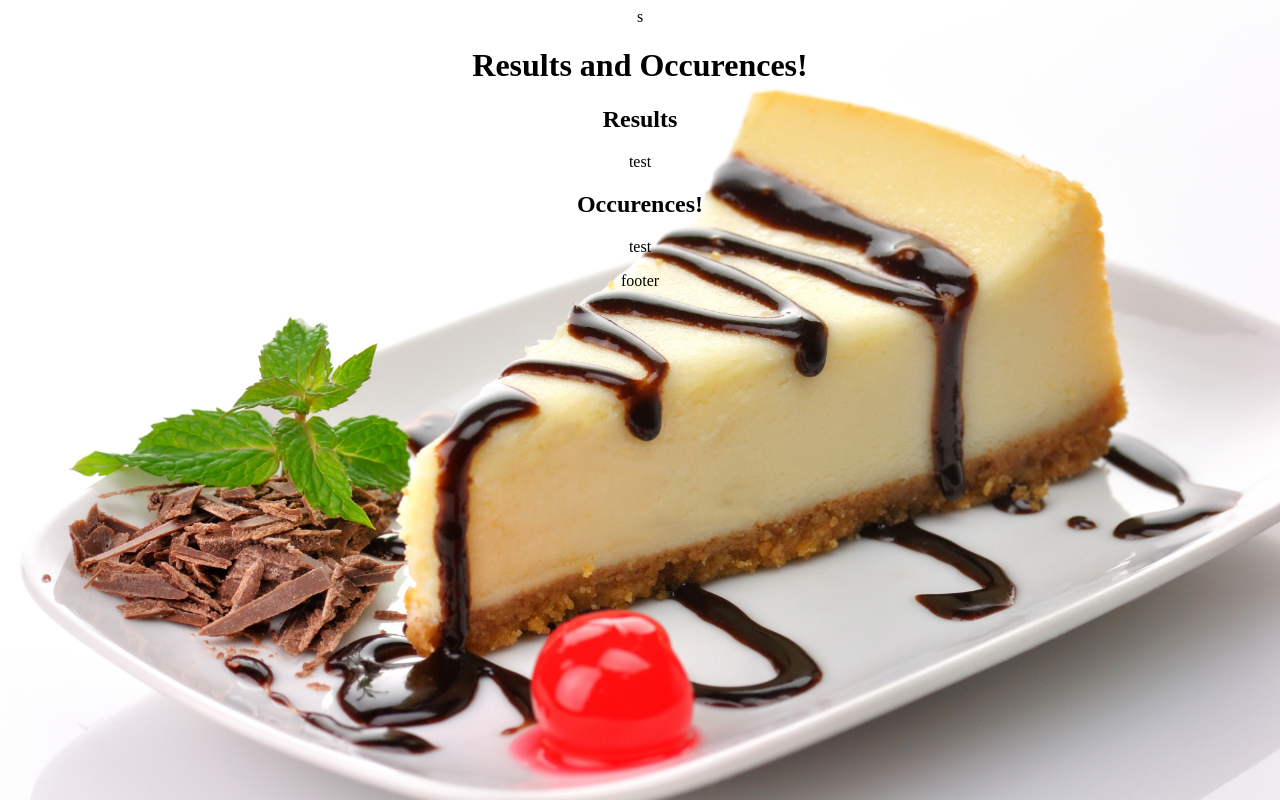
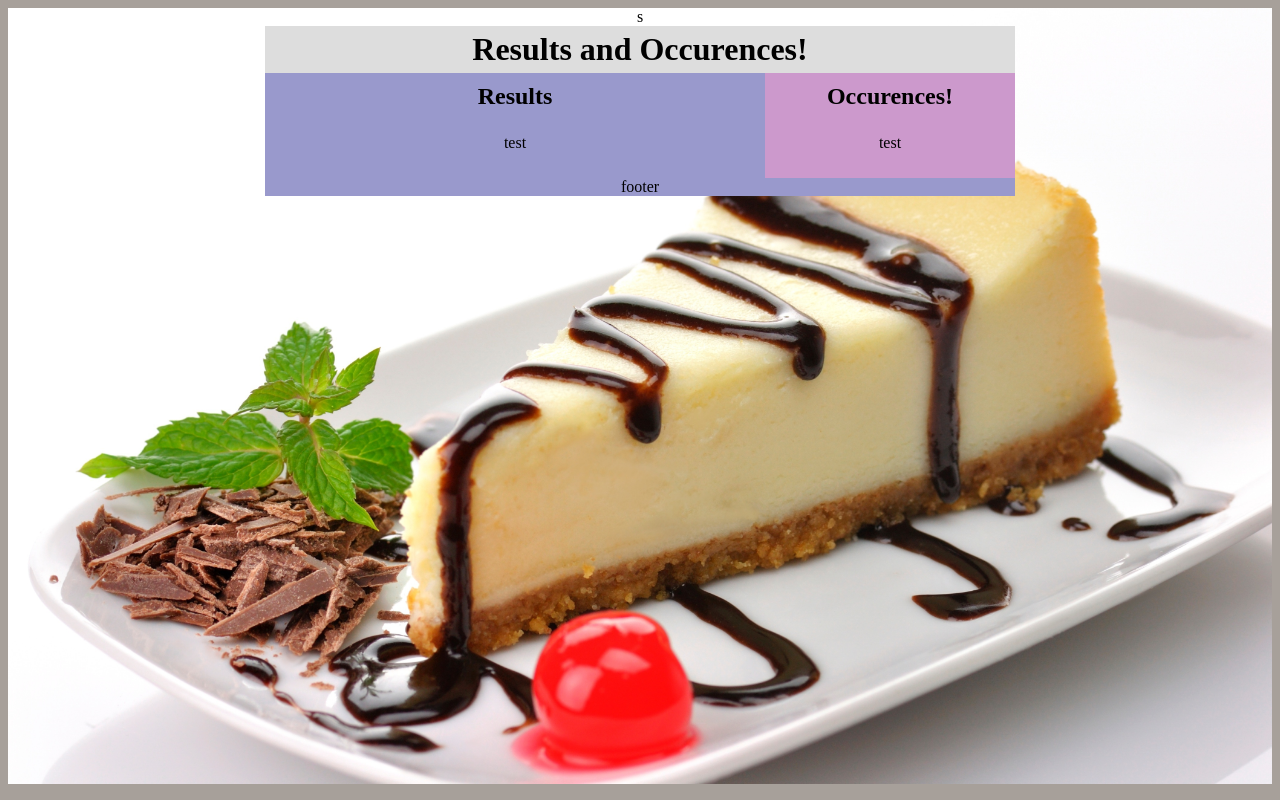
Before and after one commit to voidyknight/Questions, a Flask app: template templates/answer.html in a window 1280 px wide. Run offline with Flask 2, Linux system fonts and the light colour scheme; the template is opened without the code that fills it, so the values that code supplies are empty.

Commit message:
added 2 columns

```diff
--- a/static/swag.css
+++ b/static/swag.css
@@ -1,8 +1,12 @@
+
+
 .center {
     text-align: center;
     text-color: pink;
     font-weight: bold;
 }
+
+
 
 body {
     background-image: url('swag2.jpeg');
@@ -10,3 +14,43 @@ body {
     text-align: center;
     text-color: black;
 }
+
+html{
+    margin:0;
+    padding:0;
+    color:#000;
+    background:#a7a09a;
+}
+
+#wrap{
+    width:750px;
+    margin:0 auto;
+    background:#99c;
+}
+
+#header{
+    padding:5px 10px;
+    background:#ddd;
+}
+
+h1{
+    margin:0;
+}
+
+#main{
+    float:left;
+    width:480px;
+    padding:10px;
+    background:#9c9:
+}
+
+h2{
+    margin:0 0 1em;
+}
+
+#sidebar{
+    float:right;
+    width:230px;
+    padding:10px;
+    background:#c9c;
+}
```
Also changed, not shown: 3 other files.
